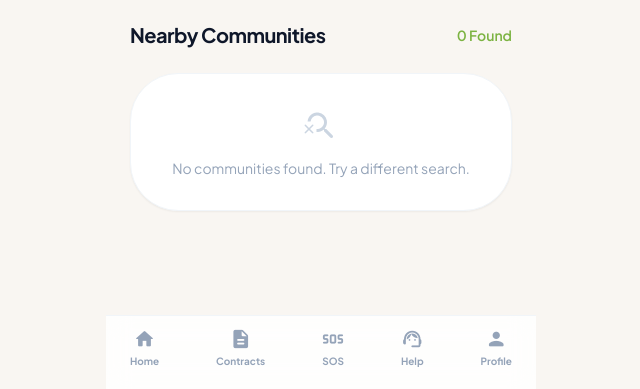
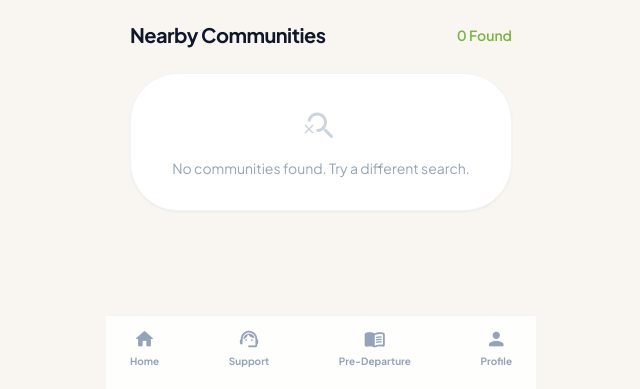
Before and after one commit to saugat2003/pravashi, a Django app: page /community-locator/ in a window 1280 px wide. Shown: the part 411-800 px from the top of the page, without its empty margins (319-959 px from the left). Run offline with Django 5.2, Linux system fonts and the light colour scheme; the visitor is signed in with stand-in values (Sample User, id 1); data that the repository does not hold is empty; some libraries are stand-ins or nearby versions.

Commit message:
refactor: streamline bottom navigation to 4-tab layout
- Reduce navigation from 5 tabs to 4 for better UX
- Restructure as: Home | Support | Pre-Departure | Profile
- Rename 'Education' to 'Pre-Departure' for clarity
- Update nav block names (nav_support_class, nav_education_class)
- Remove SOS and Contracts from bottom nav (now on home screen)

```diff
--- a/templates/base.html
+++ b/templates/base.html
@@ -107,24 +107,20 @@
         </main>
 
         {% block bottom_nav %}
-        <!-- Bottom Navigation -->
+        <!-- Bottom Navigation: Home | Support | Education | Profile -->
         <nav class="fixed bottom-0 left-1/2 -translate-x-1/2 w-full max-w-[430px] glass-nav border-t border-slate-100 dark:border-slate-800 px-6 pt-3 pb-5 safe-bottom z-50">
             <div class="flex items-center justify-between">
                 <a href="{% url 'main:home' %}" class="flex flex-col items-center gap-1 {% block nav_home_class %}text-slate-400 dark:text-slate-500 hover:text-primary{% endblock %} transition-colors">
                     <span class="material-icons-round text-[22px]">home</span>
                     <span class="text-[10px] font-bold">Home</span>
                 </a>
-                <a href="{% url 'main:contract_analysis_upload' %}" class="flex flex-col items-center gap-1 {% block nav_docs_class %}text-slate-400 dark:text-slate-500 hover:text-primary{% endblock %} transition-colors">
-                    <span class="material-icons-round text-[22px]">description</span>
-                    <span class="text-[10px] font-bold">Contracts</span>
+                <a href="{% url 'main:embassy_contact_directory' %}" class="flex flex-col items-center gap-1 {% block nav_support_class %}text-slate-400 dark:text-slate-500 hover:text-primary{% endblock %} transition-colors">
+                    <span class="material-icons-round text-[22px]">support_agent</span>
+                    <span class="text-[10px] font-bold">Support</span>
                 </a>
-                <a href="{% url 'main:emergency_sos_activation' %}" class="flex flex-col items-center gap-1 {% block nav_sos_class %}text-slate-400 dark:text-slate-500 hover:text-danger{% endblock %} transition-colors">
-                    <span class="material-icons-round text-[22px]">sos</span>
-                    <span class="text-[10px] font-bold">SOS</span>
-                </a>
-                <a href="{% url 'main:embassy_contact_directory' %}" class="flex flex-col items-center gap-1 {% block nav_embassy_class %}text-slate-400 dark:text-slate-500 hover:text-primary{% endblock %} transition-colors">
-                    <span class="material-icons-round text-[22px]">support_agent</span>
-                    <span class="text-[10px] font-bold">Help</span>
+                <a href="{% url 'main:migration_checklist_education' %}" class="flex flex-col items-center gap-1 {% block nav_education_class %}text-slate-400 dark:text-slate-500 hover:text-primary{% endblock %} transition-colors">
+                    <span class="material-icons-round text-[22px]">menu_book</span>
+                    <span class="text-[10px] font-bold">Pre-Departure</span>
                 </a>
                 <a href="{% url 'main:worker_profile_settings' %}" class="flex flex-col items-center gap-1 {% block nav_profile_class %}text-slate-400 dark:text-slate-500 hover:text-primary{% endblock %} transition-colors">
                     <span class="material-icons-round text-[22px]">person</span>
```
